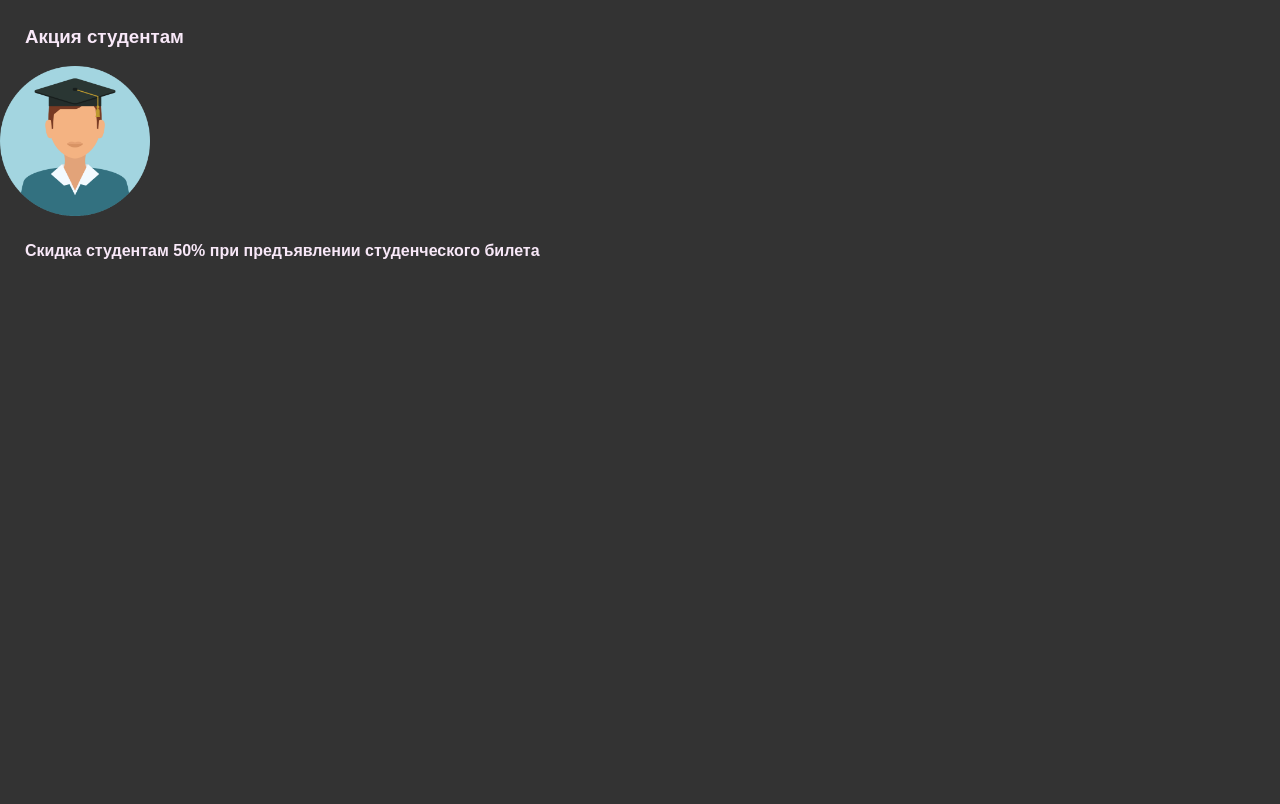
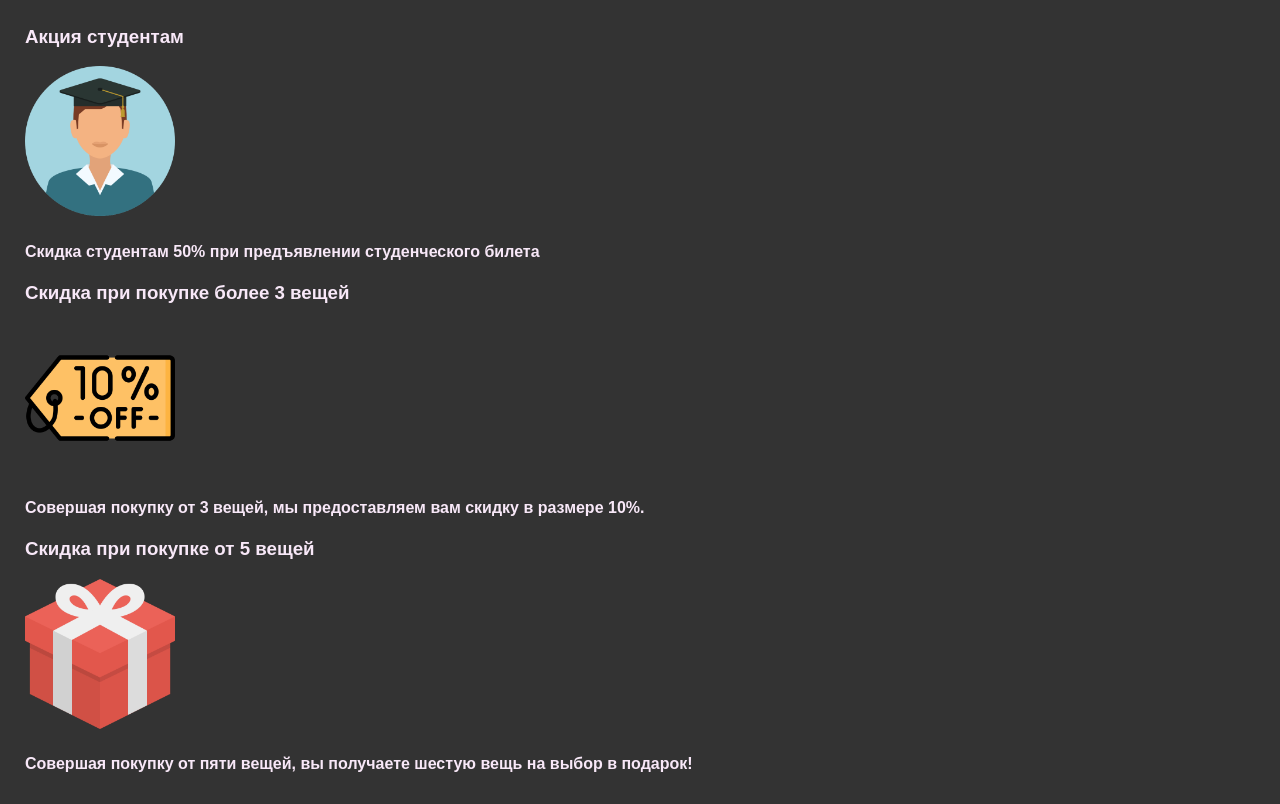
Before and after one commit to ElyaSigacheva/RGZ, a plain HTML site: page promotions.html in a window 1280 px wide. Shown: the part 155-959 px from the top of the page. Before the commit the page ends 800 px from the top, so only its background shows below. Drawn offline with Linux system fonts and the light colour scheme.

Commit message:
Добавление новых акций

```diff
--- a/promotions.html
+++ b/promotions.html
@@ -15,8 +15,19 @@
             <dl>
                 <div class="promotion">
                     <h3>Акция студентам</h3>
-                    <img src="студент.png" width="150" height="150" alt=""class="scale">
+                    <h3><img src="студент.png" width="150" height="150" alt=""class="scale"></h3>
                     <h4>Скидка студентам 50% при предъявлении студенческого билета</h4>
+                </div>
+                <div class="promotion">
+                    <h3>Скидка при покупке более 3 вещей</h3>
+                    <h3><img src="скидка10.png" width="150" height="150" alt=""class="scale"></h3>
+                    <h4>Совершая покупку от 3 вещей, мы предоставляем вам скидку в размере 10%.</h4>
+                </div>
+                <div class="promotion">
+                    <h3>Скидка при покупке от 5 вещей</h3>
+                    <h3><img src="подарок.png" width="150" height="150" alt=""class="scale"></h3>
+                    <h4>Совершая покупку от пяти вещей, вы получаете шестую вещь на выбор в подарок!</h4>
                 </div>
             </dl>
         </main>
+    </body>
```
Also changed, not shown: подарок.png (added), скидка10.png (added).
